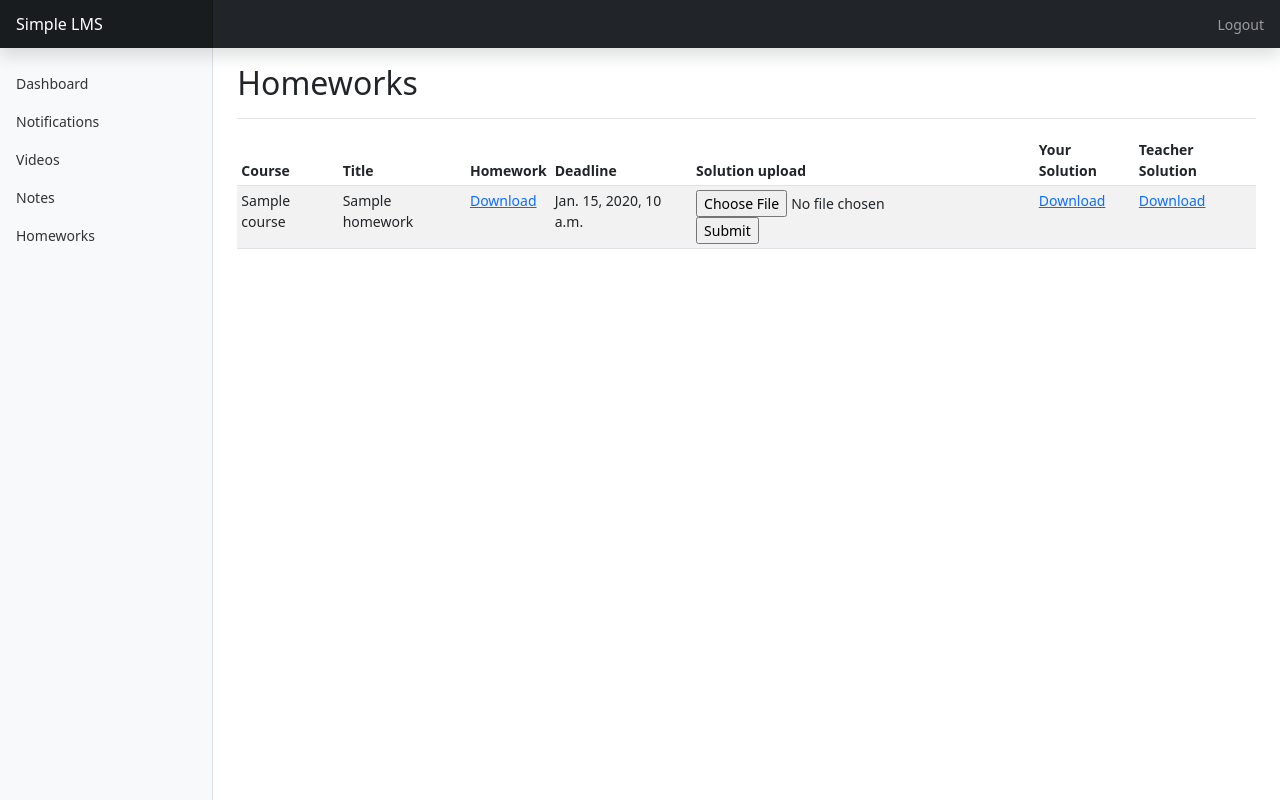
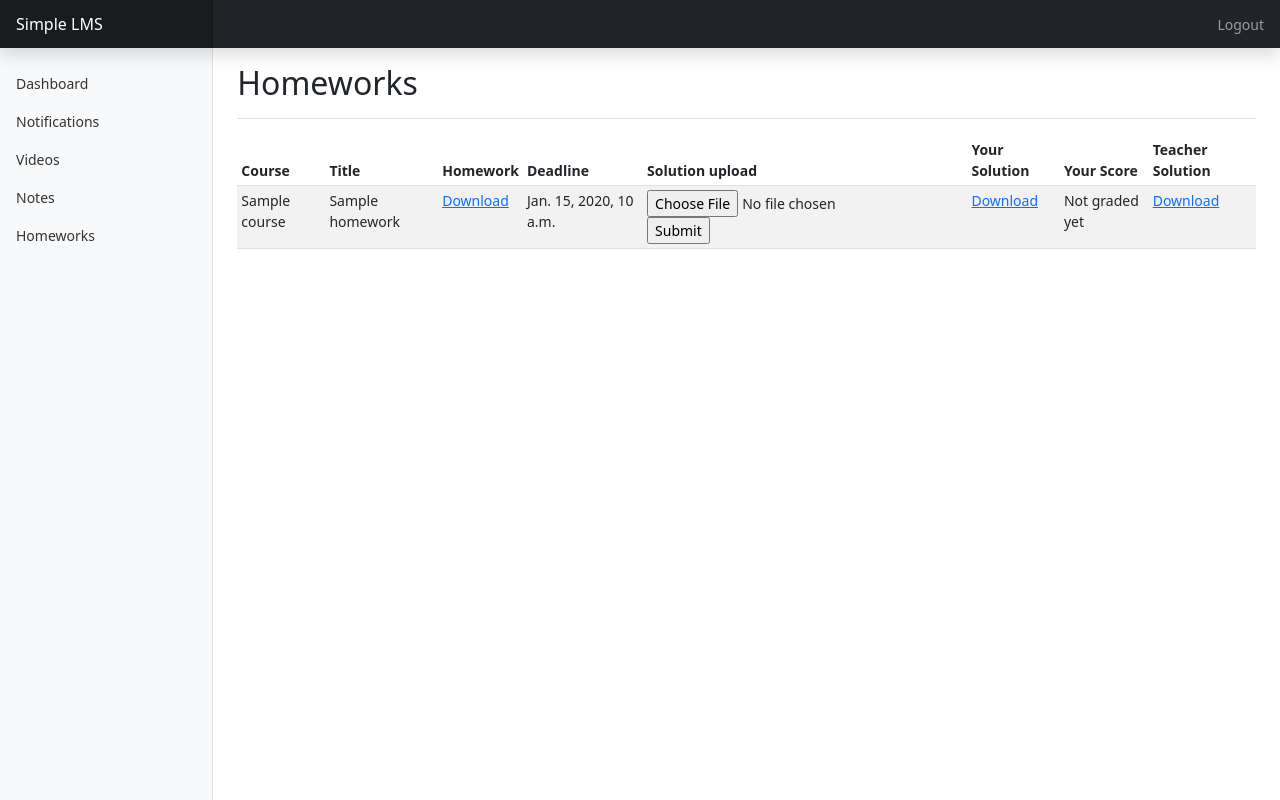
Before and after one commit to erfansaberi/SimpleLMS, a Django app: page /dashboard/homeworks in a window 1280 px wide. Run offline with Django 4.2, Linux system fonts and the light colour scheme; a user stored in the database is signed in; tables that the repository leaves empty hold one stand-in row (values such as "Sample post"); some libraries are stand-ins or nearby versions.

Commit message:
Added score field

```diff
--- a/Simple_LMS/models.py
+++ b/Simple_LMS/models.py
@@ -49,6 +49,7 @@ class Solution(Model):
     student = models.ForeignKey(User, on_delete=models.CASCADE)
     home_work = models.ForeignKey(Homework, on_delete=models.CASCADE)
     file = models.FileField(upload_to='uploads/student_solutions')
+    score = models.IntegerField(null=True, blank=True)
     upload_date = models.DateTimeField(auto_now_add=True)
 
     def __str__(self):
--- a/templates/homeworks.html
+++ b/templates/homeworks.html
@@ -120,6 +120,7 @@
                         <th scope="col">Deadline</th>
                         <th scope="col">Solution upload</th>
                         <th scope="col">Your Solution</th>
+                        <th scope="col">Your Score</th>
                         <th scope="col">Teacher Solution</th>
                     </tr>
                     </thead>
@@ -146,6 +147,11 @@
                                 <td><a href="{{ item.studentsolution.file.url }}">Download</a></td>
                             {% else %}
                                 <td>Not uploaded yet</td>
+                            {% endif %}
+                            {% if item.score %}
+                                <td>{{ item.score }}</td>
+                            {% else %}
+                                <td>Not graded yet</td>
                             {% endif %}
                             {% if item.homework.solution_file %}
                                 <td><a href="{{ item.homework.solution_file.url }}">Download</a></td>
```
